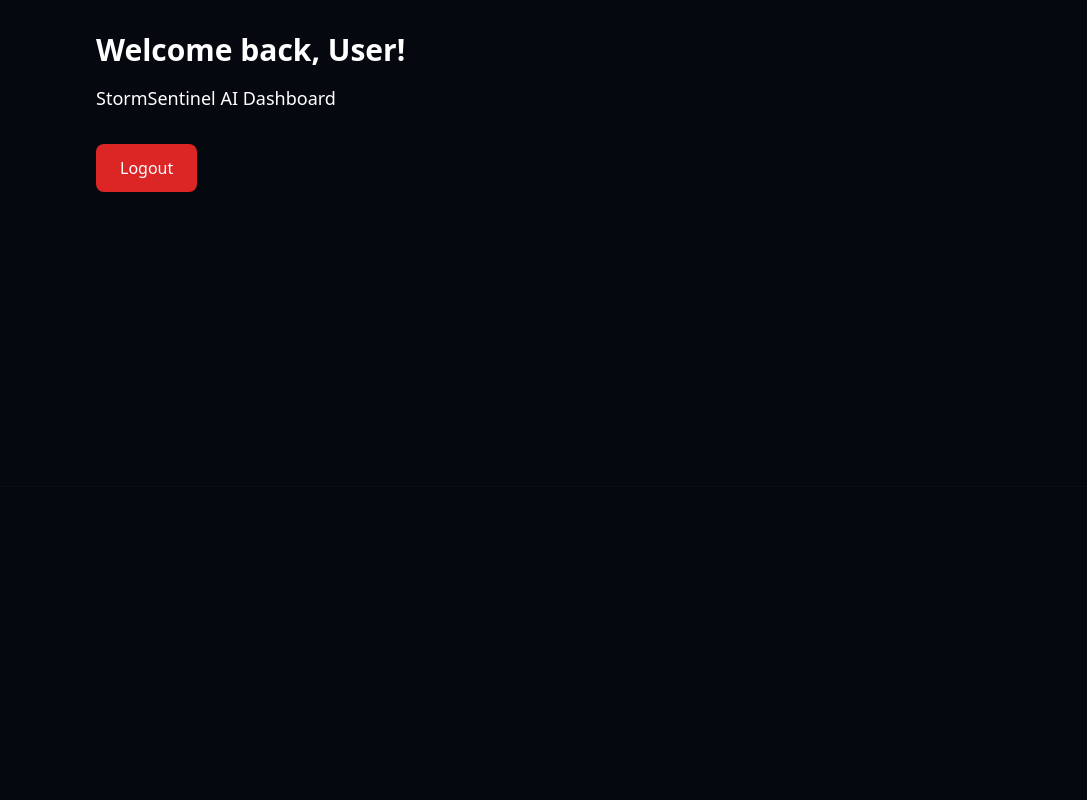
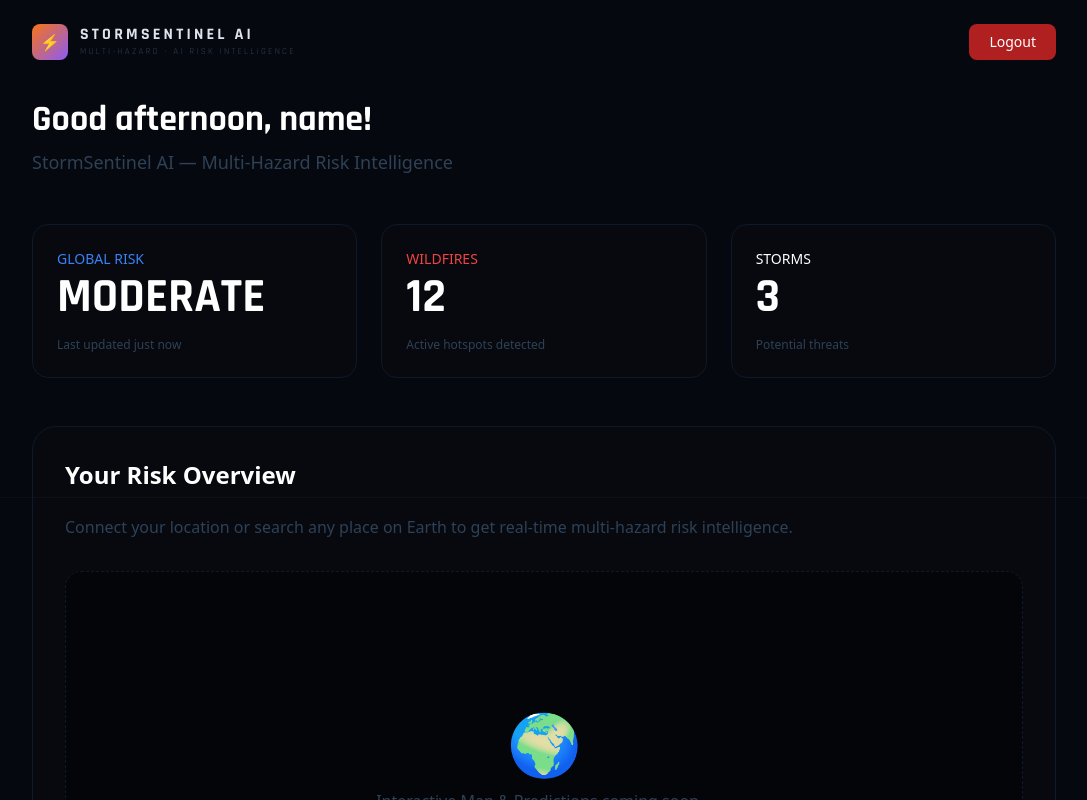
Before and after one commit to wilique200/stormsentinel-frontend, a Next.js app: page /dashboard in a window 1280 px wide. Shown: the top 800 px of the page, without its empty margins (96-1183 px from the left). Built offline with nearby package versions, Linux system fonts and the light colour scheme; no server answers; sample sign-in values are in the browser's storage.

Commit message:
Update page.tsx

```diff
--- a/app/dashboard/page.tsx
+++ b/app/dashboard/page.tsx
@@ -1,34 +1,95 @@
 "use client";
 
 import { useAuth } from "@/context/AuthContext";
-import { useEffect } from "react";
+import { useEffect, useState } from "react";
 import { useRouter } from "next/navigation";
+import { BrandHeader } from "@/components/BrandHeader";
 
-export default function Dashboard() {
+export default function DashboardPage() {
   const { user, logout, isLoading } = useAuth();
   const router = useRouter();
+  const [greeting, setGreeting] = useState("");
 
   useEffect(() => {
     if (!isLoading && !user) {
       router.replace("/login");
+      return;
     }
+
+    // Dynamic greeting
+    const hour = new Date().getHours();
+    if (hour < 12) setGreeting("Good morning");
+    else if (hour < 18) setGreeting("Good afternoon");
+    else setGreeting("Good evening");
   }, [user, isLoading, router]);
 
-  if (isLoading) return <div className="p-8">Loading...</div>;
+  if (isLoading) {
+    return (
+      <div className="min-h-screen flex items-center justify-center bg-base-void">
+        <div className="text-white">Loading your dashboard...</div>
+      </div>
+    );
+  }
+
   if (!user) return null;
 
   return (
-    <main className="min-h-screen p-8 bg-base-void text-white">
-      <div className="max-w-4xl mx-auto">
-        <h1 className="text-3xl font-bold mb-4">Welcome back, {user.display_name || "User"}!</h1>
-        <p className="text-lg mb-8">StormSentinel AI Dashboard</p>
+    <main className="min-h-screen bg-base-void text-white p-6 pb-20">
+      <div className="max-w-5xl mx-auto">
+        {/* Header */}
+        <div className="flex justify-between items-center mb-10">
+          <BrandHeader size="small" />
+          <button
+            onClick={logout}
+            className="px-5 py-2 bg-red-600/80 hover:bg-red-600 rounded-lg text-sm font-medium transition-colors"
+          >
+            Logout
+          </button>
+        </div>
 
-        <button
-          onClick={logout}
-          className="px-6 py-3 bg-red-600 rounded-lg hover:bg-red-700"
-        >
-          Logout
-        </button>
+        <h1 className="text-4xl font-display font-bold mb-2">
+          {greeting}, {user.display_name || user.email.split("@")[0]}!
+        </h1>
+        <p className="text-base-muted text-lg mb-12">
+          StormSentinel AI — Multi-Hazard Risk Intelligence
+        </p>
+
+        {/* Quick Stats / Cards */}
+        <div className="grid grid-cols-1 md:grid-cols-3 gap-6 mb-12">
+          <div className="bg-base-panel border border-base-line rounded-2xl p-6">
+            <div className="text-hazard-thunderstorm text-sm font-medium mb-1">GLOBAL RISK</div>
+            <div className="text-5xl font-display font-bold">MODERATE</div>
+            <div className="text-xs text-base-muted mt-4">Last updated just now</div>
+          </div>
+
+          <div className="bg-base-panel border border-base-line rounded-2xl p-6">
+            <div className="text-hazard-heat text-sm font-medium mb-1">WILDFIRES</div>
+            <div className="text-5xl font-display font-bold">12</div>
+            <div className="text-xs text-base-muted mt-4">Active hotspots detected</div>
+          </div>
+
+          <div className="bg-base-panel border border-base-line rounded-2xl p-6">
+            <div className="text-hazard-storm text-sm font-medium mb-1">STORMS</div>
+            <div className="text-5xl font-display font-bold">3</div>
+            <div className="text-xs text-base-muted mt-4">Potential threats</div>
+          </div>
+        </div>
+
+        {/* Main Content Area */}
+        <div className="bg-base-panel border border-base-line rounded-3xl p-8">
+          <h2 className="text-2xl font-semibold mb-6">Your Risk Overview</h2>
+          <p className="text-base-muted mb-8">
+            Connect your location or search any place on Earth to get real-time multi-hazard risk intelligence.
+          </p>
+
+          {/* Placeholder for future map / prediction components */}
+          <div className="bg-black/40 border border-dashed border-base-line rounded-2xl h-96 flex items-center justify-center">
+            <div className="text-center">
+              <div className="text-6xl mb-4">🌍</div>
+              <p className="text-base-muted">Interactive Map &amp; Predictions coming soon...</p>
+            </div>
+          </div>
+        </div>
       </div>
     </main>
   );
```
